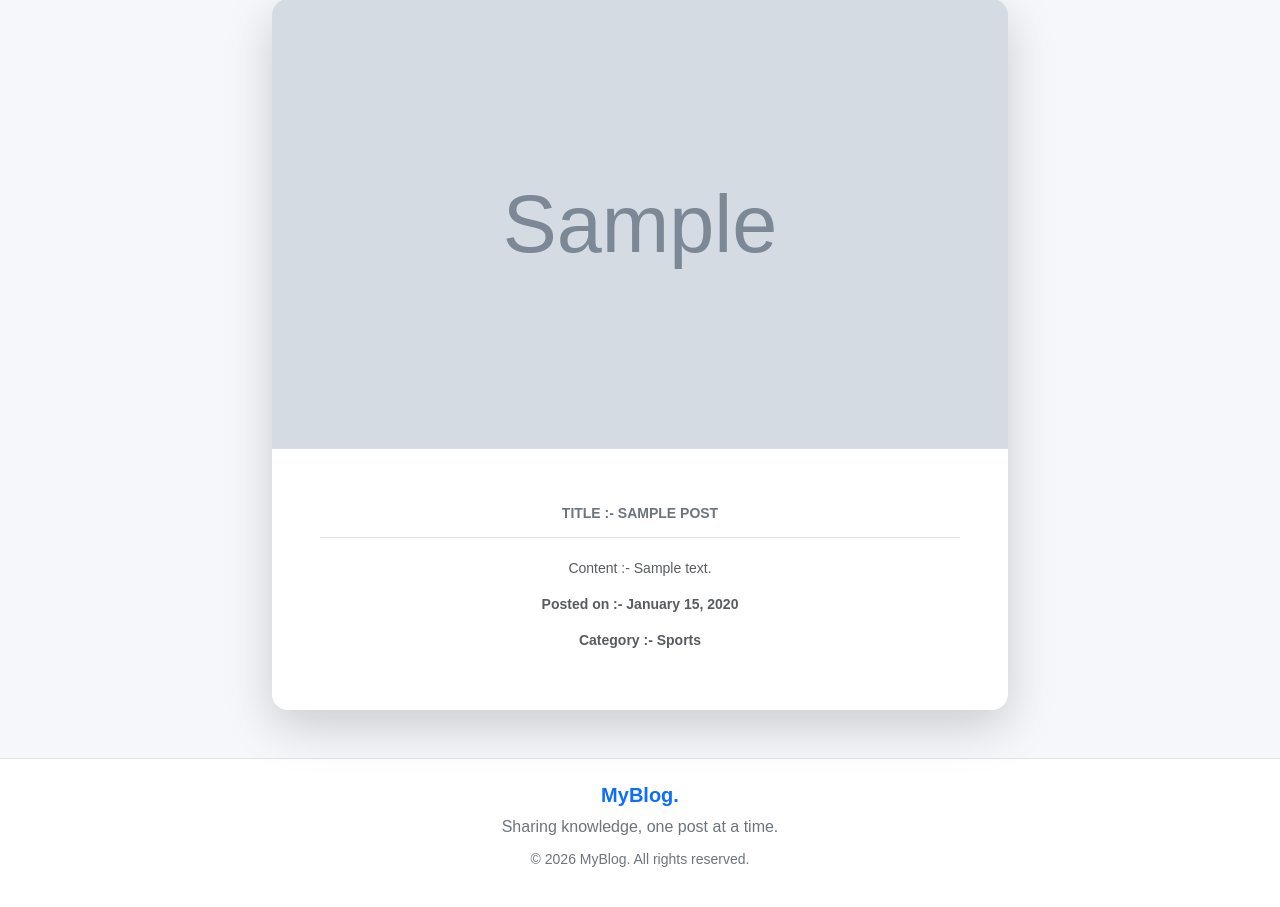
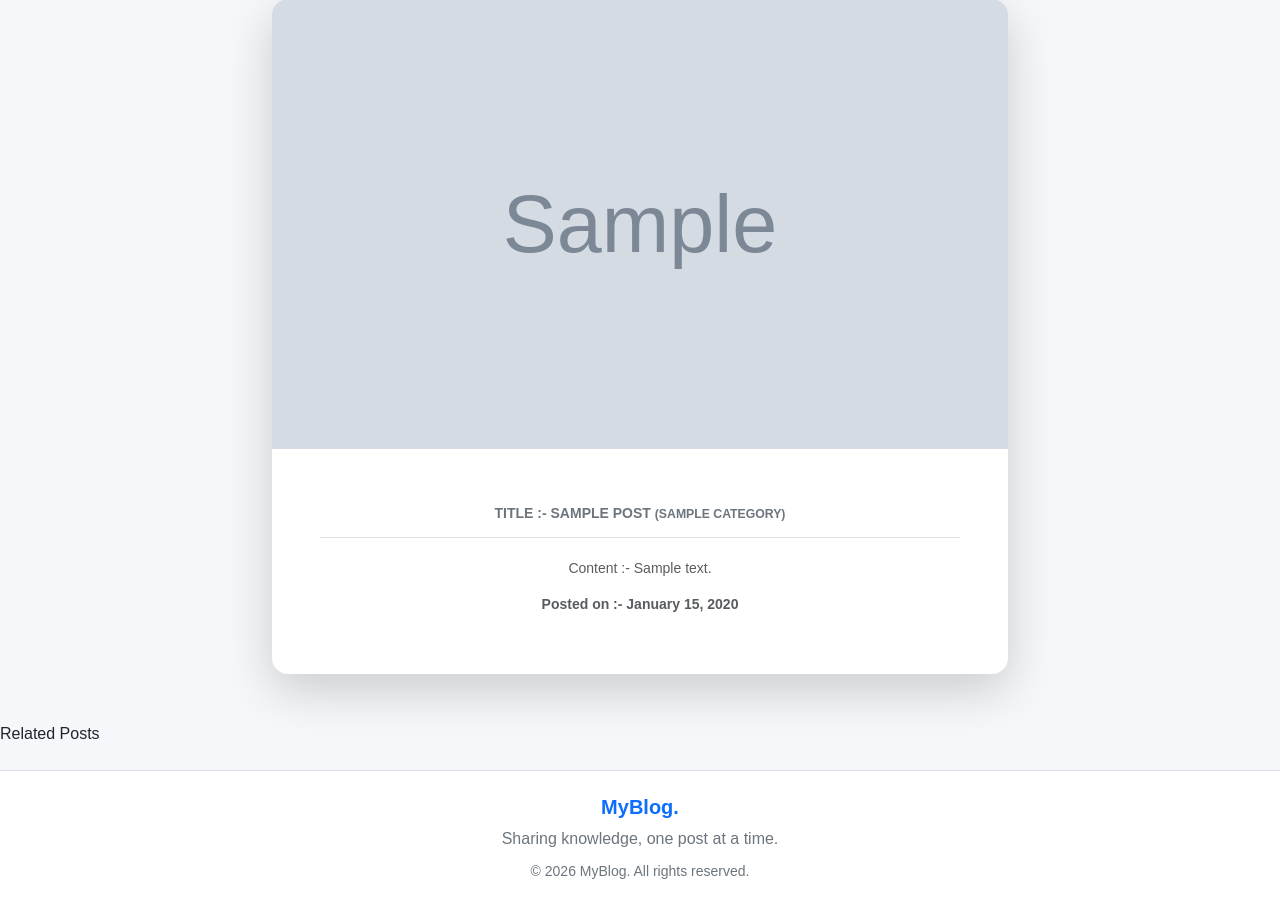
Before and after one commit to Jaga10022002/Blog-Django-Framework, a Django app: a page that uses blog/templates/details.html in a window 1280 px wide. Shown: the part 117-1024 px from the top of the page. Before the commit the page ends 984 px from the top, so only its background shows below. Run offline with Django 5.2, Linux system fonts and the light colour scheme; tables that the repository leaves empty hold one stand-in row (values such as "Sample post"); grey boxes marked "Sample" are stand-in pictures.

Commit message:
show related posts and show category on the ui

```diff
--- a/blog/templates/details.html
+++ b/blog/templates/details.html
@@ -17,7 +17,7 @@
 
                 <div class="card-body p-4 p-md-5 text-center">
                     <h3 class="text-secondary small text-center mt-2 fw-bold text-uppercase border-bottom pb-3 mb-3">
-                        Title :- {{post.title}}
+                        Title :- {{post.title}} <small>({{post.category.name}})</small>
                     </h3>
                     <h4 class="text-secondary small text-center mt-2 lh-lg text-muted fw-normal">
                         Content :- {{post.content}}
@@ -25,9 +25,7 @@
                     <h4 class="text-secondary small text-center mt-2 lh-lg text-muted fw-normal">
                         <b>Posted on  :- {{post.created_at | date:"F j, Y"}} </b>
                     </h4>
-                    <h4 class="text-secondary small text-center mt-2 lh-lg text-muted fw-normal">
-                        <b>Category :- Sports </b>
-                    </h4>
+
                 </div>
 
             </div>
@@ -36,5 +34,20 @@
 </section>
 
 
+<section>
+    Related Posts
+    {% for related_post in related_posts%}
+                <img
+                    {% comment %} src="{{ related_post.img_url }}" {% endcomment %}
+                    class="card-img-top related-post-image"
+                    alt="{{ related_post.title }}"
+                >
+                <h3>Title :- {{related_post.title}}</h3>
+                <h4>Content :- {{related_post.content}}</h4>
+
+
+    {% endfor%}
+</section>
+
 
 {% endblock%}
--- a/blog/templates/includes/header.html
+++ b/blog/templates/includes/header.html
@@ -1,7 +1,7 @@
 <!-- Navbar -->
     <nav class="navbar navbar-expand-lg bg-white border-bottom sticky-top">
         <div class="container">
-            <a class="navbar-brand text-primary" href="#">MyBlog</a>
+            <a class="navbar-brand text-primary" href="/blog">MyBlog</a>
 
             <button class="navbar-toggler" type="button"
                     data-bs-toggle="collapse"
--- a/blog/views.py
+++ b/blog/views.py
@@ -26,19 +26,15 @@ def index(request):
     # return HttpResponse("HELLO WORLD YOU ARE AT BLOG INDEX!!")
 
 def details(request, slug):
-    # static data
-    # post = next((item for item in posts if item['id'] == int(post_id)),None)
 
-    # logger.debug("Post variable is %s", post)
-        # getting data from model by post
     try:
-
      post = Post.objects.get(slug = slug)
+     related_posts = Post.objects.filter(category = post.category).exclude(pk=post.id)
     except Post.DoesNotExist:
        raise Http404("Post doesn't exist")
 
 
-    return render(request, 'details.html', {'post': post})
+    return render(request, 'details.html', {'post': post,'related_posts':related_posts})
 
 
 
```
Also changed, not shown: blog/templates/index.html (+4 -9 lines).
